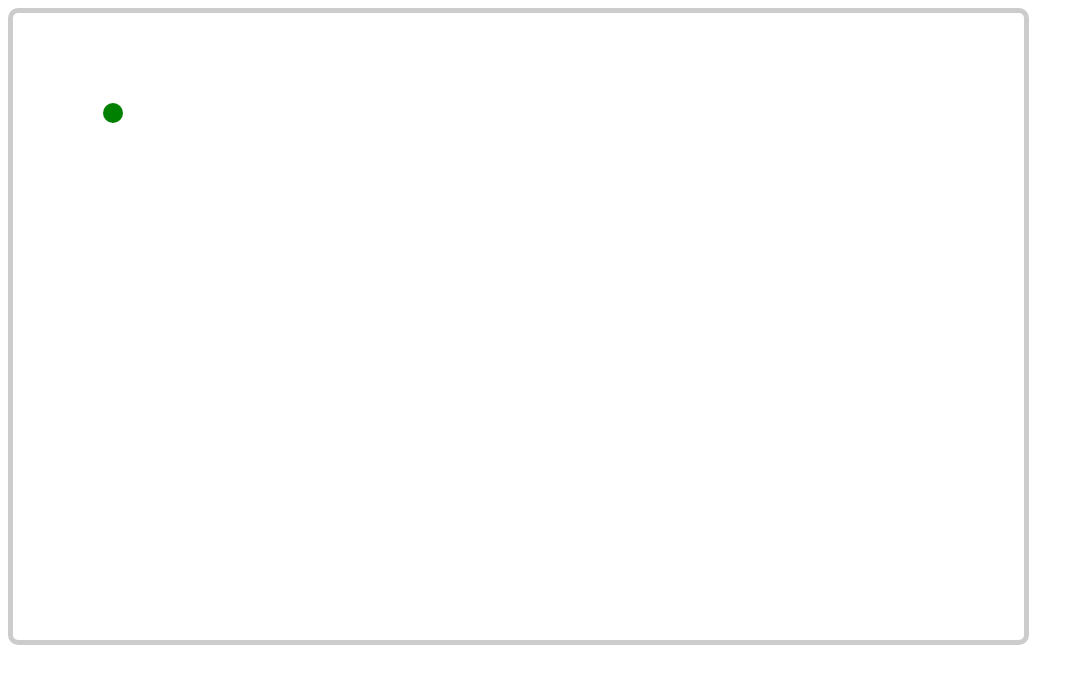
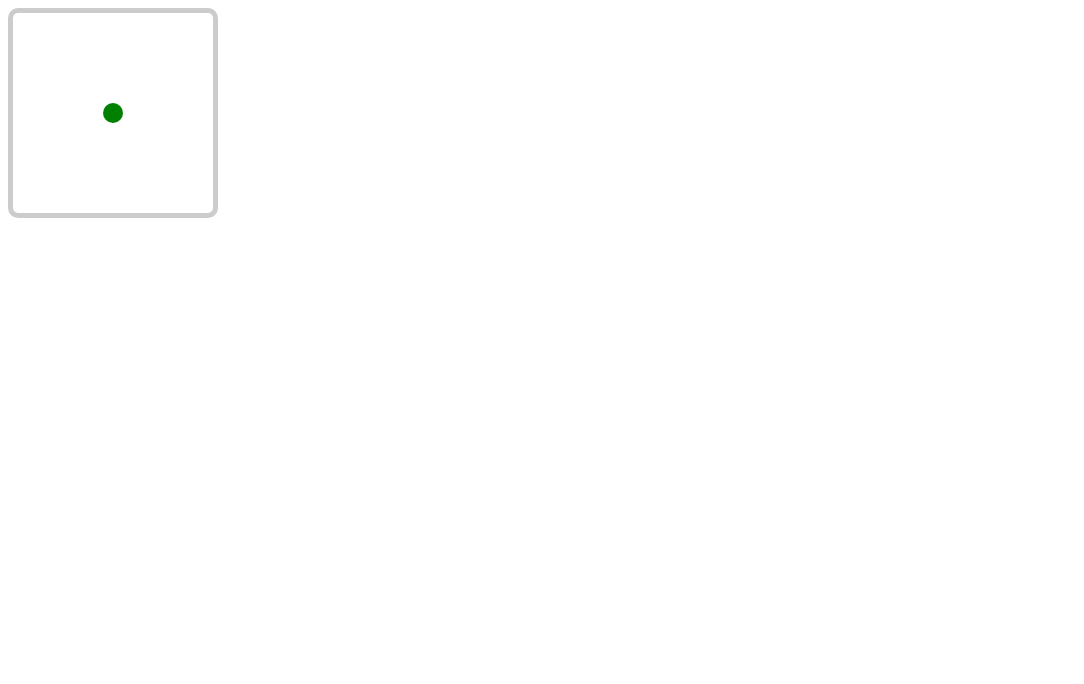
Before and after one commit to Gagandeep1999/tilt, a plain HTML site: page index.html in a window 1280 px wide. Shown: the whole page, without its empty margins (0-1084 px from the left). Drawn offline with Linux system fonts and the light colour scheme.

Commit message:
Update index.html
Revert

```diff
--- a/index.html
+++ b/index.html
@@ -2,8 +2,8 @@
 	<style>
 .garden {
   position: relative;
-  width : 80%;
-  height: 80%;
+  width : 200px;
+  height: 200px;
   border: 5px solid #CCC;
   border-radius: 10px;
 }
```
